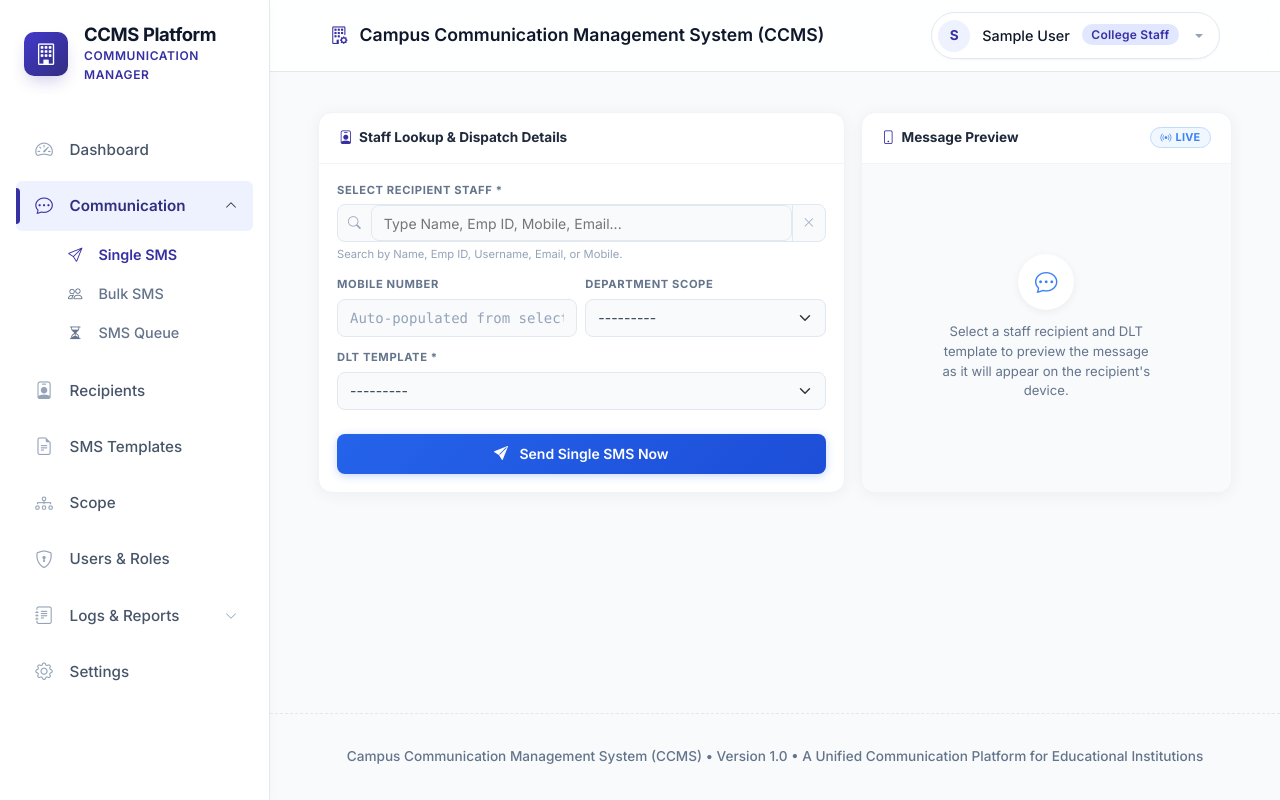
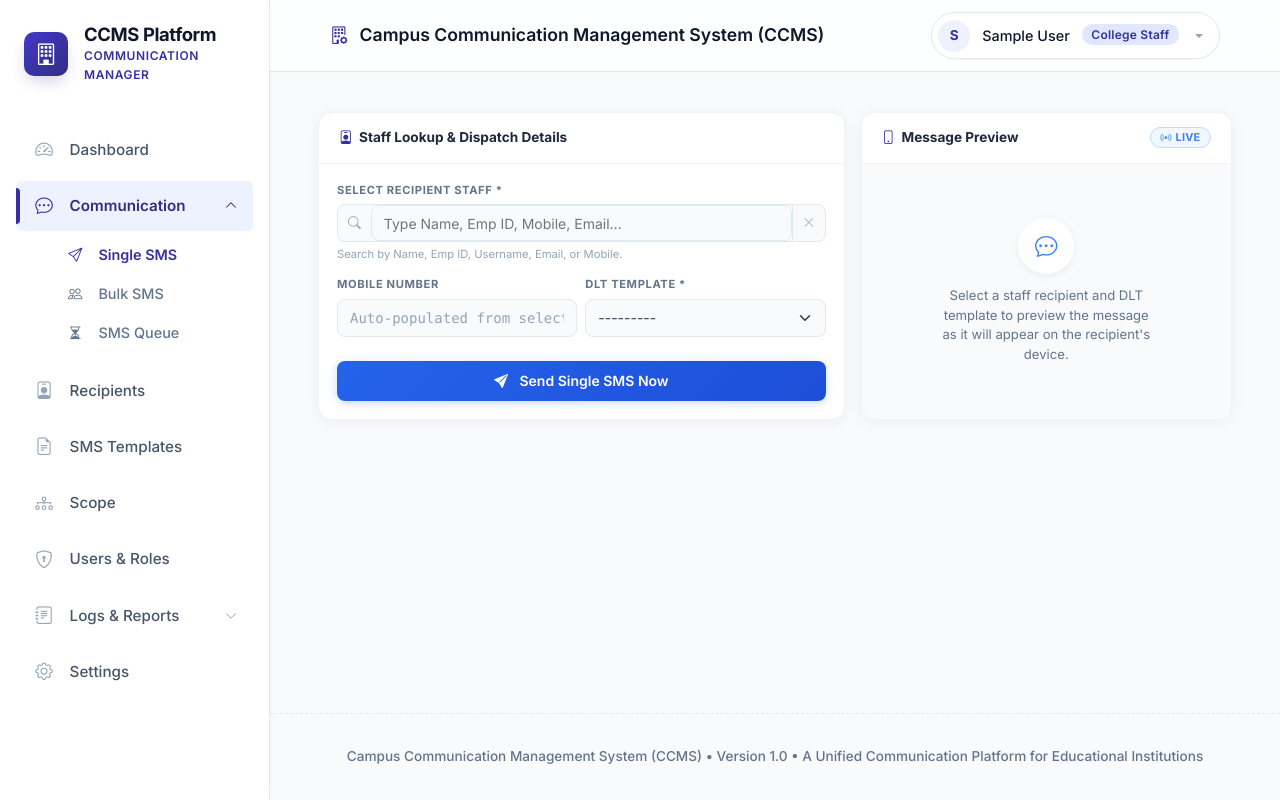
Before and after one commit to MohamedSami2005/sms-management-system, a Django app: page /sms/single/ in a window 1280 px wide. Run offline with Django 5.2, Linux system fonts and the light colour scheme; the visitor is signed in with stand-in values (Sample User, id 1); data comes from the database, SQL or seed files in the repository; data that the repository does not hold is empty; parts of the project's set-up code (start-up, migrations or seed data) failed here and were passed over; some libraries are stand-ins or nearby versions.

Commit message:
fixixixix

```diff
--- a/apps/sms/forms.py
+++ b/apps/sms/forms.py
@@ -25,12 +25,6 @@ class SingleSMSForm(forms.Form):
             'placeholder': 'Auto-populated from selected staff'
         }),
         label=_("Recipient Mobile Number")
-    )
-    department = forms.ModelChoiceField(
-        queryset=Department.objects.filter(is_active=True),
-        required=False,
-        widget=forms.Select(attrs={'class': 'form-select', 'id': 'departmentSelect'}),
-        label=_("Department Scope")
     )
     template = forms.ModelChoiceField(
         queryset=DLTTemplate.objects.filter(is_active=True),
--- a/templates/sms/single_sms.html
+++ b/templates/sms/single_sms.html
@@ -439,7 +439,7 @@
                         </div>
                     </div>
 
-                    <!-- Row 2: Mobile + Department side by side -->
+                    <!-- Row 2: Mobile Number & DLT Template side by side -->
                     <div class="row g-2 field-group">
                         <div class="col-6">
                             <label class="std-label">Mobile Number</label>
@@ -447,17 +447,10 @@
                             {% if form.mobile_number.errors %}<div class="text-danger mt-1" style="font-size:0.72rem;">{{ form.mobile_number.errors }}</div>{% endif %}
                         </div>
                         <div class="col-6">
-                            <label class="std-label">Department Scope</label>
-                            {{ form.department }}
-                            {% if form.department.errors %}<div class="text-danger mt-1" style="font-size:0.72rem;">{{ form.department.errors }}</div>{% endif %}
+                            <label class="std-label">DLT Template *</label>
+                            {{ form.template }}
+                            {% if form.template.errors %}<div class="text-danger mt-1" style="font-size:0.72rem;">{{ form.template.errors }}</div>{% endif %}
                         </div>
-                    </div>
-
-                    <!-- Row 3: DLT Template -->
-                    <div class="field-group">
-                        <label class="std-label">DLT Template *</label>
-                        {{ form.template }}
-                        {% if form.template.errors %}<div class="text-danger mt-1" style="font-size:0.72rem;">{{ form.template.errors }}</div>{% endif %}
                     </div>
 
                     <!-- Dynamic Variables Container -->
@@ -542,7 +535,6 @@ document.addEventListener('DOMContentLoaded', function() {
     const noMobileWarning = document.getElementById('noMobileWarning');
 
     const mobileInput = document.getElementById('mobileNumberInput');
-    const departmentSelect = document.getElementById('departmentSelect');
     const sendSmsBtn = document.getElementById('sendSmsBtn');
 
     const templateSelect = document.getElementById('dltTemplateSelect');
```
